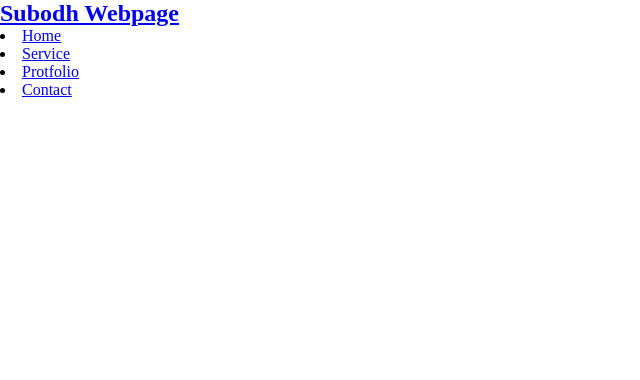
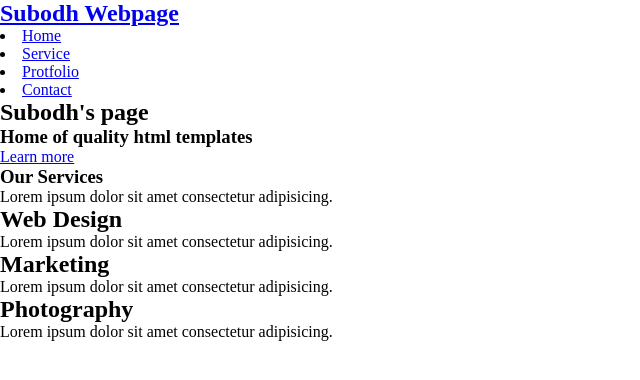
Before and after one commit to subodhss23/letsflex, a plain HTML site: page index.html in a window 1280 px wide. Shown: the whole page, without its empty margins (0-640 px from the left). Drawn offline with Linux system fonts and the light colour scheme.

Commit message:
html done

```diff
--- a/index.html
+++ b/index.html
@@ -17,8 +17,41 @@
         <li><a href="#contact">Contact</a></li>
       </nav>
     </header>
-    <section>
+    <section class="banner-area">
+      <div class="img-area"></div>
+      <div class="banner-text">
+        <h1>Subodh's page</h1>
+        <h3>Home of quality html templates</h3>
+        <a href="#" class="btn">Learn more</a>
+      </div>
+    </section>
 
+    <section clas="service-area" id="service">
+      <h3 class="header-text">Our Services</h3>
+      <p>Lorem ipsum dolor sit amet consectetur adipisicing.</p>
+        <div class="contain-area">
+          <div class="single-service">
+            <div class="icon-area">
+              <i class="fa fa-laptop"></i>
+            </div>
+            <h2>Web Design</h2>
+            <p>Lorem ipsum dolor sit amet consectetur adipisicing.</p>
+          </div>
+          <div class="single-service">
+              <div class="icon-area">
+                <i class="fa fa-cogs"></i>
+              </div>
+              <h2>Marketing</h2>
+              <p>Lorem ipsum dolor sit amet consectetur adipisicing.</p>
+            </div>
+            <div class="single-service">
+                <div class="icon-area">
+                  <i class="fa fa-camera"></i>
+                </div>
+                <h2>Photography</h2>
+                <p>Lorem ipsum dolor sit amet consectetur adipisicing.</p>
+              </div>
+        </div>
     </section>
 </body>
 </html>
```
